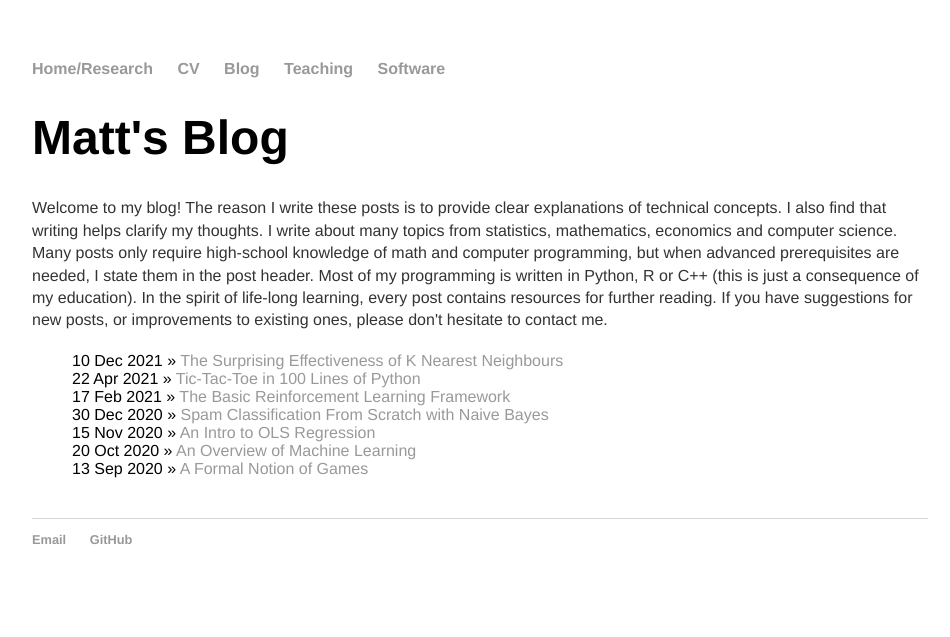
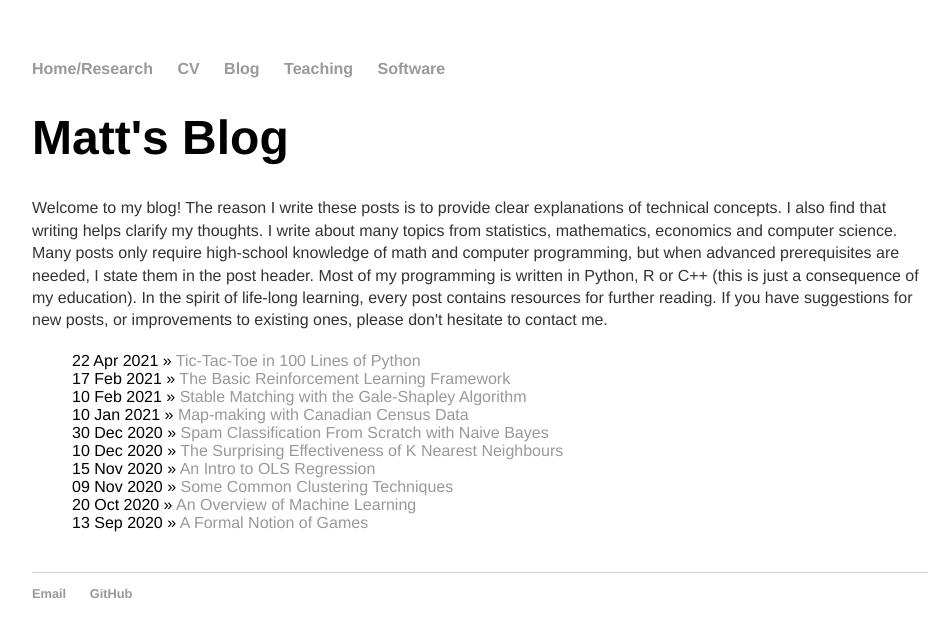
Before and after one commit to 12mre1/12mre1.github.io, a Jekyll site: the page built from blog/index.html, in a window 1280 px wide. Shown: the top 637 px of the page, without its empty margins (160-1110 px from the left). Built offline with Jekyll 4.4.1, drawn with Linux system fonts in a browser that asks for light colours.

Commit message:
new post files

```diff
--- a/_posts/2020-12-10-The-Surprising-Effectiveness-of-K-Nearest-Neighbours.md
+++ b/_posts/2020-12-10-The-Surprising-Effectiveness-of-K-Nearest-Neighbours.md
@@ -1,11 +1,10 @@
 ---
 layout: post
 title: "The Surprising Effectiveness of K Nearest Neighbours"
-date: 2021-12-10
+date: 2020-12-10
 ---
 
 ## The Effective Simplicity of KNN
 
 _Prerequisite Math: Calculus (Derivatives), Intermediate Statistics (Prior, Likelihood, Posterior)_
-
-_Prerequisite Coding: None_
+_Prerequisite Coding: Python(Numpy)_
--- /dev/null
+++ b/_posts/2021-01-10-Mapmaking-with-Canadian-Census-Data.md
@@ -0,0 +1,10 @@
+---
+layout: post
+title: "Map-making with Canadian Census Data"
+date: 2021-01-10
+---
+
+## A Simple Choropleth Map with Mapbox JS API
+
+_Prerequisite Math: None_
+_Prerequisite Coding: HTML, CSS, JavaScript_
--- /dev/null
+++ b/_posts/2021-02-10-Stable-Matching-with-the-Gale-Shapley-Algorithm.md
@@ -0,0 +1,10 @@
+---
+layout: post
+title: "Stable Matching with the Gale-Shapley Algorithm"
+date: 2021-02-10
+---
+
+## Stable Matching with the Gale-Shapley Algorithm
+
+_Prerequisite Math: None_
+_Prerequisite Coding: Python (Basic)_
```
Also changed, not shown: _posts/2020-11-09-Some-Common-Clustering-Techniques.md (added, +10 -0 lines).
